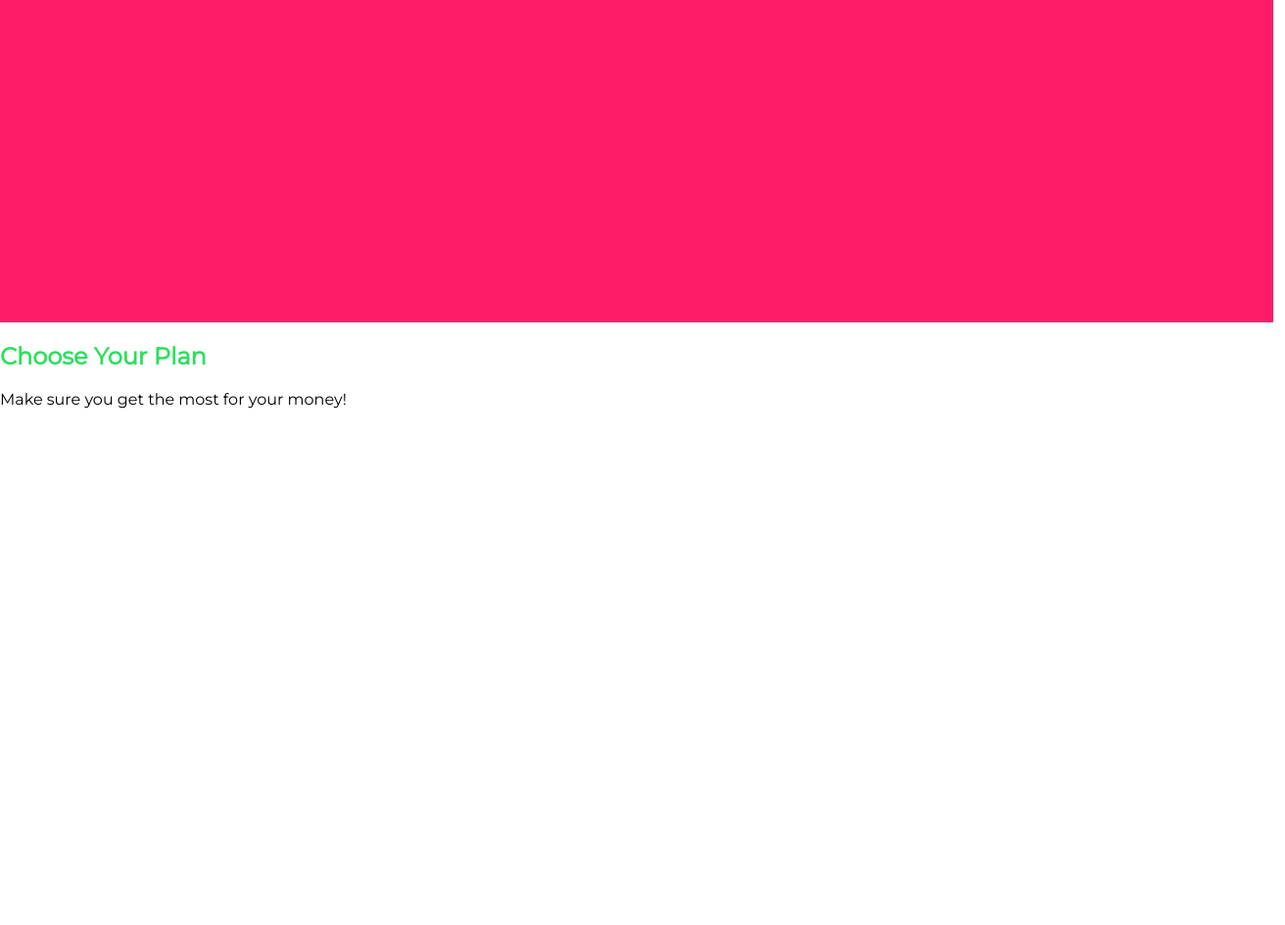
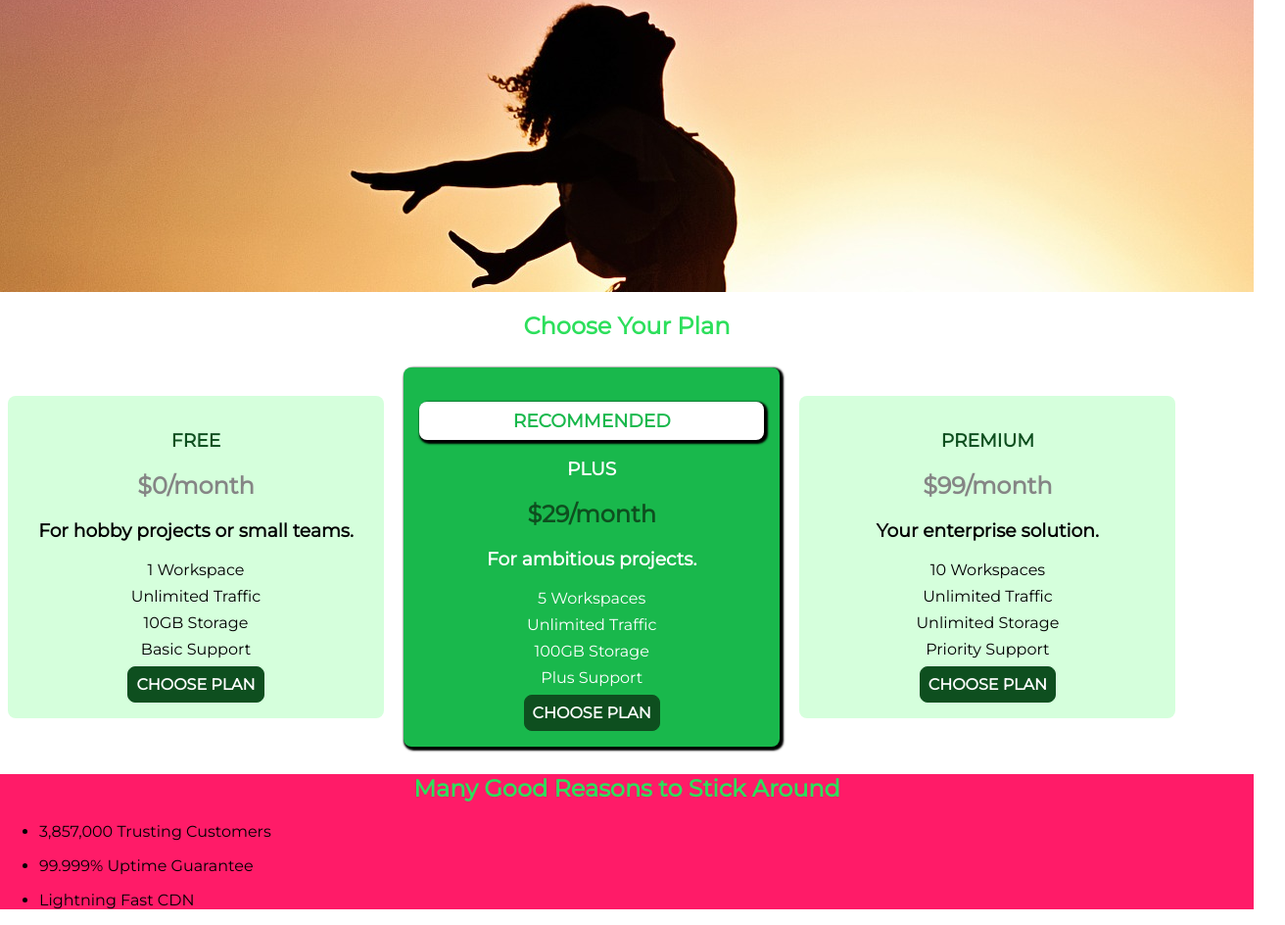
Before and after one commit to JJUUNN0/projetoCSS, a plain HTML site: page index.html in a window 1280 px wide. Shown: the part 273-1217 px from the top of the page at 98% size, 1312 px wide, since content can reach past the window. Before the commit the page ends 800 px from the top, so only its background shows below. Drawn offline with Linux system fonts and the light colour scheme.

Commit message:
headline

```diff
--- a/index.html
+++ b/index.html
@@ -14,7 +14,7 @@
 <body>
     <header class="main-header">
         <div>
-            <a href="index.html">
+            <a href="index.html" class="main-header__brand">
                 uHost
             </a>
         </div>
@@ -26,7 +26,7 @@
                 <li class="main-nav__item">
                     <a href="customers/index.html">Customers</a>
                 </li>
-                <li class="main-nav__item--cta">
+                <li class="main-nav__item main-nav__item--cta">
                     <a href="start-hosting/index.html">Start Hosting</a>
                 </li>
             </ul>
@@ -37,8 +37,74 @@
         </section>
         <section id="plans">
             <h1 class="section-title">Choose Your Plan</h1>
-            <p>Make sure you get the most for your money!</p>
+            <div>
+                <article class="plan">
+                    <h1 class="plan__title">FREE</h1>
+                    <h2 class="plan__price">$0/month</h2>
+                    <h3>For hobby projects or small teams.</h3>
+                    <ul class="plan__features">
+                        <li class="plan__feature">1 Workspace</li>
+                        <li class="plan__feature">Unlimited Traffic</li>
+                        <li class="plan__feature">10GB Storage</li>
+                        <li class="plan__feature">Basic Support</li>
+                    </ul>
+                    <div>
+                        <button class="button">CHOOSE PLAN</button>
+                    </div>
+                </article>
+                <article class="plan plan--highlighted">
+                    <h1 class="plan_annotation">RECOMMENDED</h1>
+                    <h1 class="plan__title">PLUS</h1>
+                    <h2 class="plan__price">$29/month</h2>
+                    <h3>For ambitious projects.</h3>
+                    <ul class="plan__features">
+                        <li class="plan__feature">5 Workspaces</li>
+                        <li class="plan__feature">Unlimited Traffic</li>
+                        <li class="plan__feature">100GB Storage</li>
+                        <li class="plan__feature">Plus Support</li>
+                    </ul>
+                    <div>
+                        <button class="button">CHOOSE PLAN</button>
+                    </div>
+                </article>
+                <article class="plan">
+                    <h1 class="plan__title">PREMIUM</h1>
+                    <h2 class="plan__price">$99/month</h2>
+                    <h3>Your enterprise solution.</h3>
+                    <ul class="plan__features">
+                        <li class="plan__feature">10 Workspaces</li>
+                        <li class="plan__feature">Unlimited Traffic</li>
+                        <li class="plan__feature">Unlimited Storage</li>
+                        <li class="plan__feature">Priority Support</li>
+                    </ul>
+                    <div>
+                        <button class="button">CHOOSE PLAN</button>
+                    </div>
+                </article>
+            </div>
         </section>
+        <section id="key-features">
+        <h1 class="section-title">Many Good Reasons to Stick Around</h1>
+            <ul>
+                <li>
+                    <div>
+
+                    </div>
+                    <p>3,857,000 Trusting Customers</p>
+                </li>
+                <li>
+                    <div>
+
+                    </div>
+                    <p>99.999% Uptime Guarantee</p>
+                </li>
+                <li>
+                    <div>
+
+                    </div>
+                    <p>Lightning Fast CDN</p>
+                </li>
+            </ul>
         </section>
     </main>
 </body>
--- a/main.css
+++ b/main.css
@@ -1,4 +1,4 @@
-head {
+* {
     box-sizing: border-box;
 }
 
@@ -8,7 +8,7 @@ body {
 }
 
 #product-overview {
-    background: #ff1b68;
+    background: url("/images/freedom.jpg");
     width: 100%;
     height: 528px;
     padding: 10px;
@@ -16,6 +16,7 @@ body {
 
 .section-title {
     color: #2ddf5c;
+    text-align: center;
 }
 
 #product-overview h1 {
@@ -23,13 +24,88 @@ body {
     font-family: 'Anton', sans-serif;
 }
 
+.plan {
+    background-color: #d5ffdc;
+    text-align: center;
+    padding: 16px;
+    margin: 8px;
+    display: inline-block;
+    width: 30%;
+    border-radius: 8px;
+    vertical-align: middle;
+}
+
+.plan--highlighted {
+    background: #19b84c;
+    color: white;
+    box-shadow: 2px 2px 2px 2px rgba(0, 0, 0, 5);
+}
+
+.plan_annotation{
+    background: white;
+    color: #19b84c;
+    padding: 8px;
+    box-shadow: 2px 2px 2px 2px rgba(0, 0, 0, 5);
+    border-radius: 8px;
+}
+
+.plan__title {
+    color: #0e4f1f;
+}
+
+.plan__price{
+    color: #858585;
+}
+
+.plan--highlighted .plan__title {
+    color: white;
+}
+
+.plan--highlighted .plan__price {
+    color: #0e4f1f;
+}
+
+.plan__features {
+    list-style: none;
+    margin: 0;
+    padding: 0;
+}
+
+.plan__feature {
+    margin: 8px 0;
+}
+
+.button{
+    background: #0e4f1f;
+    color: white;
+    font:inherit;
+    border: 1px solid #0e4f1f;
+    padding: 8px;
+    border-radius: 8px;
+    font-weight: bold;
+    cursor: pointer;
+}
+
+.button:hover,
+.button:active {
+    background: white;
+    color: #0e4f1f;
+}
+
+.button:focus {
+    outline: none;
+}
+
+#key-features {
+    background: #ff1b68;
+}
 /* h1 {
     font-family: sans-serif;
 } */
 
 .main-header {
     width: 100%;
-    background-color: #2ddf5c;
+    background: #2ddf5c;
     padding: 8px 16px;
 }
 
```
Also changed, not shown: images/favicon.png (renamed from favicon.png), images/freedom.jpg (added).
